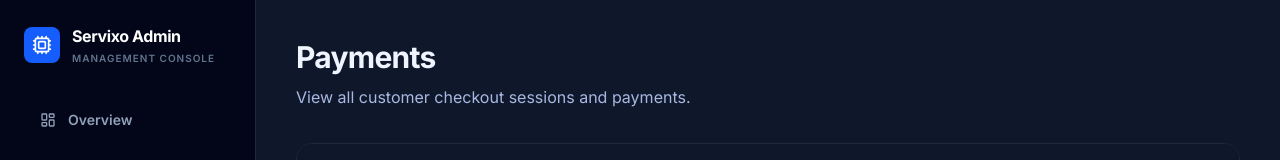
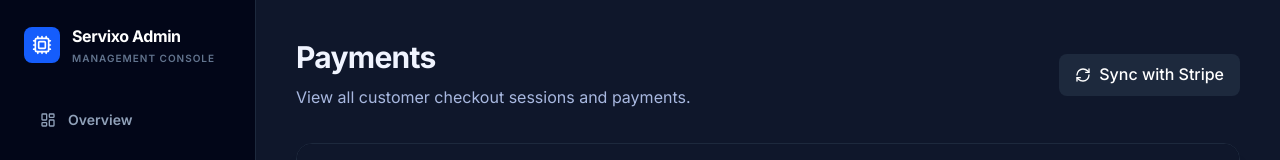
Before and after one commit to cmtimran/ServixoSolutionsKFTWeb, a Next.js app: page /admin/payments in a window 1280 px wide. Shown: the top 160 px of the page. Built offline with nearby package versions, Linux system fonts and the light colour scheme; no server answers.

Commit message:
feat: add sync button to update pending payments from Stripe

```diff
--- a/src/app/admin/payments/page.tsx
+++ b/src/app/admin/payments/page.tsx
@@ -1,5 +1,6 @@
 import { prisma } from '@/lib/prisma';
 import { CreditCard, CheckCircle, Clock, XCircle, FileText } from 'lucide-react';
+import SyncPaymentsButton from '@/components/admin/SyncPaymentsButton';
 
 export const dynamic = 'force-dynamic';
 export const revalidate = 0;
@@ -21,6 +22,7 @@ export default async function AdminPaymentsPage() {
           <h1 className="text-3xl font-bold tracking-tight">Payments</h1>
           <p className="text-slate-400 mt-2">View all customer checkout sessions and payments.</p>
         </div>
+        <SyncPaymentsButton />
       </div>
 
       <div className="bg-slate-950 border border-slate-800 rounded-2xl overflow-hidden shadow-xl">
--- /dev/null
+++ b/src/app/api/admin/payments/sync/route.ts
@@ -0,0 +1,47 @@
+import { NextResponse } from 'next/server';
+import Stripe from 'stripe';
+import { prisma } from '@/lib/prisma';
+
+export async function POST(req: Request) {
+  try {
+    const secretKeySetting = await prisma.setting.findUnique({ where: { key: 'stripeSecretKey' } });
+    const stripeSecretKey = secretKeySetting?.value || process.env.STRIPE_SECRET_KEY;
+
+    if (!stripeSecretKey) {
+      return NextResponse.json({ error: 'Stripe not configured' }, { status: 500 });
+    }
+
+    const stripe = new Stripe(stripeSecretKey, {
+      apiVersion: '2026-06-24.dahlia' as any,
+    });
+
+    const pendingPayments = await prisma.payment.findMany({
+      where: { status: { in: ['pending', 'open'] } }
+    });
+
+    let updatedCount = 0;
+
+    for (const payment of pendingPayments) {
+      try {
+        const session = await stripe.checkout.sessions.retrieve(payment.sessionId);
+        if (session.status !== payment.status) {
+          await prisma.payment.update({
+            where: { id: payment.id },
+            data: {
+              status: session.status || 'unknown',
+              customerEmail: session.customer_details?.email || payment.customerEmail,
+              customerName: session.customer_details?.name || payment.customerName,
+            }
+          });
+          updatedCount++;
+        }
+      } catch (err) {
+        // Session might not exist or error
+      }
+    }
+
+    return NextResponse.json({ success: true, updatedCount });
+  } catch (err: any) {
+    return NextResponse.json({ error: err.message }, { status: 500 });
+  }
+}
--- /dev/null
+++ b/src/components/admin/SyncPaymentsButton.tsx
@@ -0,0 +1,37 @@
+'use client';
+
+import { useState } from 'react';
+import { RefreshCw } from 'lucide-react';
+import { useRouter } from 'next/navigation';
+
+export default function SyncPaymentsButton() {
+  const [isSyncing, setIsSyncing] = useState(false);
+  const router = useRouter();
+
+  const handleSync = async () => {
+    setIsSyncing(true);
+    try {
+      const res = await fetch('/api/admin/payments/sync', { method: 'POST' });
+      if (res.ok) {
+        const data = await res.json();
+        // Force a hard refresh to show new data
+        router.refresh();
+      }
+    } catch (error) {
+      console.error("Failed to sync", error);
+    } finally {
+      setIsSyncing(false);
+    }
+  };
+
+  return (
+    <button
+      onClick={handleSync}
+      disabled={isSyncing}
+      className="inline-flex items-center gap-2 px-4 py-2 bg-slate-800 hover:bg-brand-indigo text-white font-medium rounded-lg transition-colors disabled:opacity-50"
+    >
+      <RefreshCw className={`w-4 h-4 ${isSyncing ? 'animate-spin' : ''}`} />
+      {isSyncing ? 'Syncing...' : 'Sync with Stripe'}
+    </button>
+  );
+}
```
